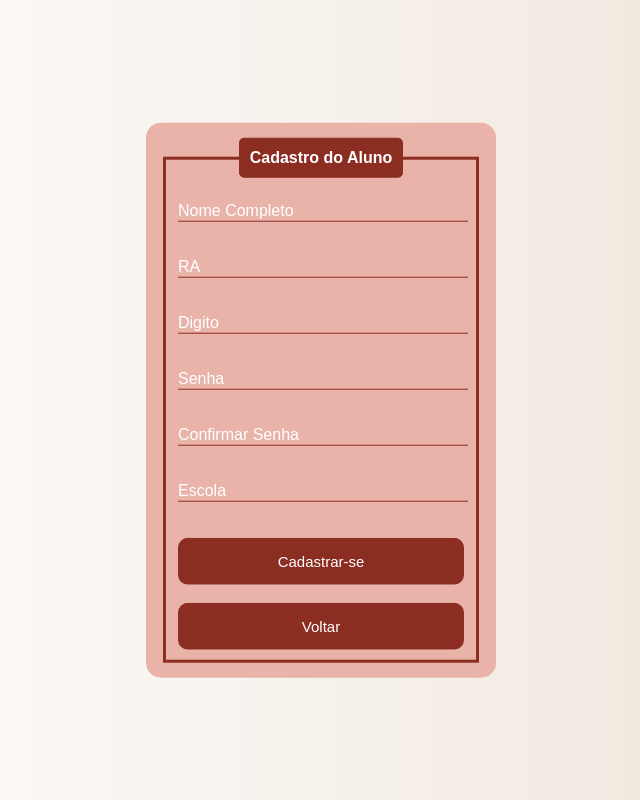
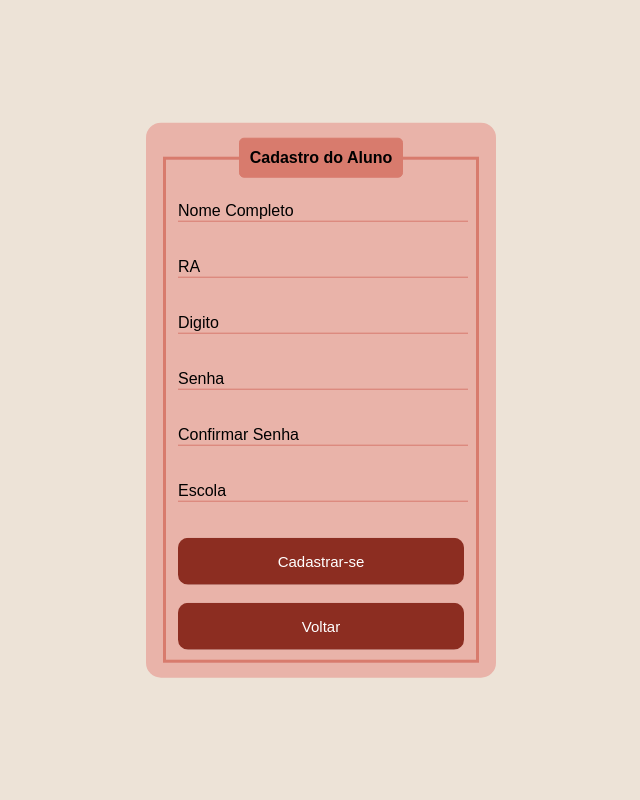
Before and after one commit to laragrossi/TCC---biblioteca-digital, a PHP site: page /cadastroaluno.php in a window 1280 px wide. Shown: the whole page, without its empty margins (319-959 px from the left). Run offline with PHP 8.4, Linux system fonts and the light colour scheme.

Commit message:
09/10
Páginas de cadastro

```diff
--- a/biblioteca-digital-tcc/cadastroaluno.css
+++ b/biblioteca-digital-tcc/cadastroaluno.css
@@ -1,12 +1,12 @@
   /* Estilo do corpo da página */
         body{
             font-family: Arial, Helvetica, sans-serif; /* Fonte padrão */
-            background-image: linear-gradient(to right, #ffffff,#ede3d7); /* Fundo com gradiente */
+            background-image: linear-gradient(to right, #ede3d7,#ede3d7); /* Fundo com gradiente */
         }
 
         /* Caixa central do formulário */
         .box{
-            color: white; /* Cor do texto */
+            color: rgb(0, 0, 0); /* Cor do texto */
             position: absolute;
             top: 50%;
             left: 50%;
@@ -19,15 +19,15 @@
 
         /* Borda do formulário */
         fieldset{
-            border: 3px solid #8c2d21; /* Borda */
+            border: 3px solid #d87b6d; /* Borda */
         }
 
         /* Título dentro da borda */
         legend{
-            border: 1px solid #8c2d21;
+            border: 1px solid #d87b6d;
             padding: 10px;
             text-align: center;
-            background-color: #8c2d21;
+            background-color: #d87b6d;
             border-radius: 5px;
         }
 
@@ -40,7 +40,7 @@
         .inputUser{
             background: none; /* Sem fundo */
             border: none; /* Sem borda */
-            border-bottom: 1px solid #8c2d21; /* Apenas linha inferior */
+            border-bottom: 1px solid #d87b6d; /* Apenas linha inferior */
             outline: none; /* Remove a borda padrão ao clicar */
             color: white;
             font-size: 15px;
```
Also changed, not shown: biblioteca-digital-tcc/cadastrolivros.css (+7 -7 lines).
